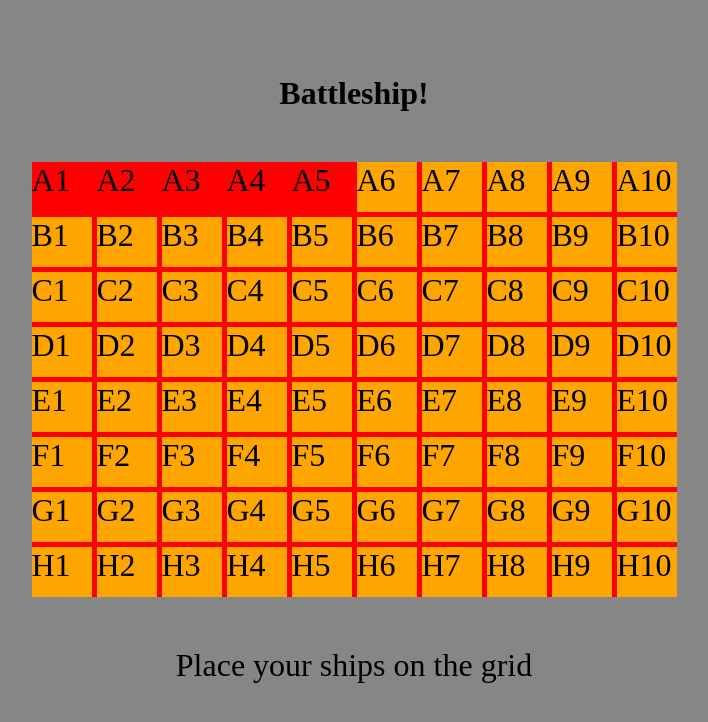
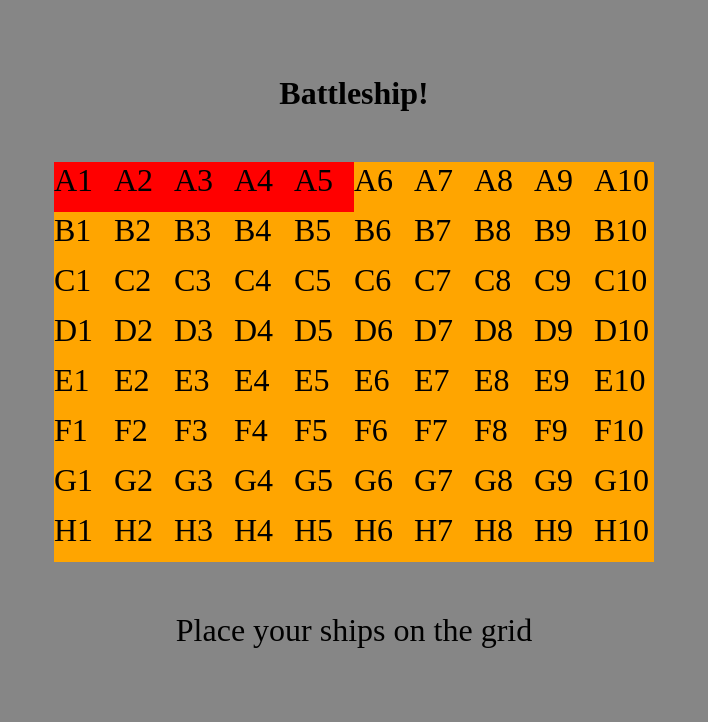
Before and after one commit to yhbe/battleShip, a website built with webpack: page src/index.html in a window 1280 px wide. Both pictures are taken after a click on the element "A1". Shown: the whole page, without its empty margins (286-994 px from the left). Built offline with nearby package versions, Linux system fonts and the light colour scheme.

Commit message:
highlight ships works properly on edge

```diff
--- a/src/Dom/gameLoop.js
+++ b/src/Dom/gameLoop.js
@@ -23,8 +23,15 @@ export function gameLoop() {
     toggleComputerBoard();
 
     function mouseEnter(event) {
+      let [first, second, third] = event.target.innerHTML;
+      if (third === undefined) {
+        third = 0;
+      }
+      let word = [];
+      word.push(first, Number(second) + third);
+      //
       let fakeBoard = new Gameboard();
-      let highLight = fakeBoard.place(length, event.target.innerHTML, "axisX");
+      let highLight = fakeBoard.place(length, word, "axisX");
       if (!highLight) {
         return;
       }
@@ -43,7 +50,14 @@ export function gameLoop() {
 
     function onClick(event) {
       if (event.target.classList.contains("active")) {
-        let a = playerBoard.place(length, event.target.classList[0], "axisX");
+        let [first, second, third] = event.target.classList[0];
+        if (third === undefined) {
+          third = 0;
+        }
+        let word = [];
+        word.push(first, Number(second) + third);
+
+        let a = playerBoard.place(length, word, "axisX");
 
         a.forEach((shipPart) => {
           let allShipLocations = document.getElementsByClassName(shipPart);
--- a/src/style.css
+++ b/src/style.css
@@ -20,7 +20,6 @@ body{
   display: grid;
   background-color: red;
   grid-template-columns: repeat(10, 60px);
-  gap: 5px;
 }
 
 .squareDiv{
```
